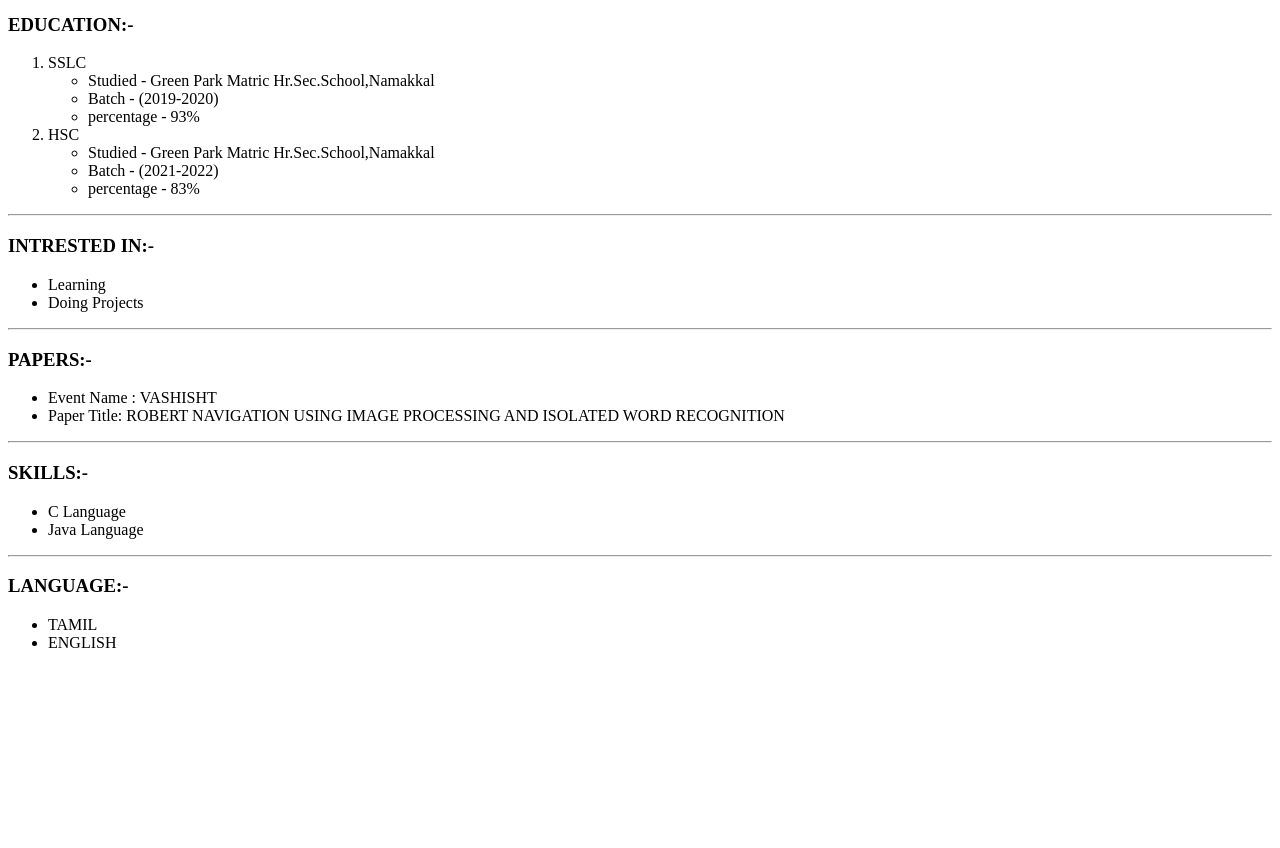
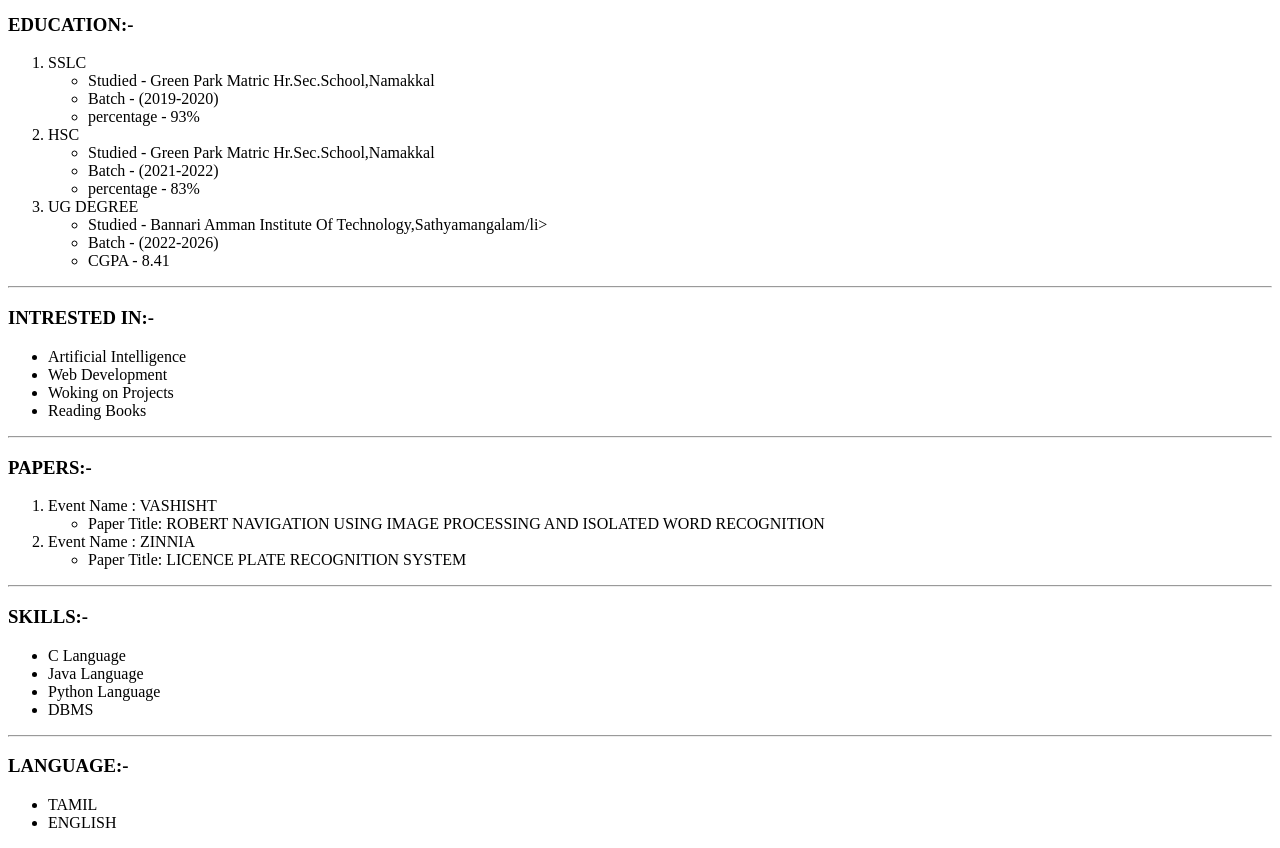
Before and after one commit to dharunDP/DP-Resume, a plain HTML site: page index.html in a window 1280 px wide. Shown: the part 233-1081 px from the top of the page. Before the commit the page ends 901 px from the top, so only its background shows below. Drawn offline with Linux system fonts and the light colour scheme.

Commit message:
Update index.html

```diff
--- a/index.html
+++ b/index.html
@@ -34,25 +34,40 @@
             <li>Batch - (2021-2022)</li>
             <li>percentage - 83%</li>
         </ul>
+        <li>UG DEGREE</li>
+        <ul>
+            <li>Studied - Bannari Amman Institute Of Technology,Sathyamangalam/li>
+            <li>Batch - (2022-2026)</li>
+            <li>CGPA - 8.41</li>
+        </ul>
         </ol>
         <hr>
         <h3>INTRESTED IN:-</h3>
         <ul>
-            <li>Learning</li>
-            <li>Doing Projects</li>
-
+            <li>Artificial Intelligence</li>
+            <li>Web Development</li>
+            <li>Woking on Projects</li>
+            <li>Reading Books</li>
         </ul>
         <hr>
         <h3>PAPERS:-</h3>
-        <ul>
+        <ol>
             <li>Event Name : VASHISHT</li>
-            <li>Paper Title: ROBERT NAVIGATION USING IMAGE PROCESSING AND ISOLATED WORD RECOGNITION</li>
-        </ul>
+            <ul>
+                <li>Paper Title: ROBERT NAVIGATION USING IMAGE PROCESSING AND ISOLATED WORD RECOGNITION</li>
+            </ul>
+            <li>Event Name : ZINNIA</li>
+            <ul>
+                <li>Paper Title: LICENCE PLATE RECOGNITION SYSTEM</li>
+            </ul>
+        </ol>
         <hr>
         <h3>SKILLS:-</h3>
         <ul>
             <li>C Language</li>
             <li>Java Language</li>
+            <li>Python Language</li>
+            <li>DBMS</li>
         </ul>
         <hr>
         <h3>LANGUAGE:-</h3>
```
